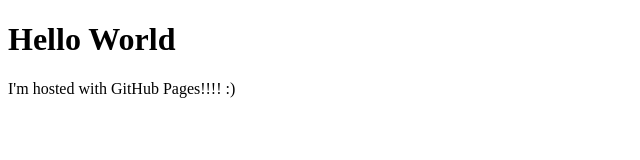
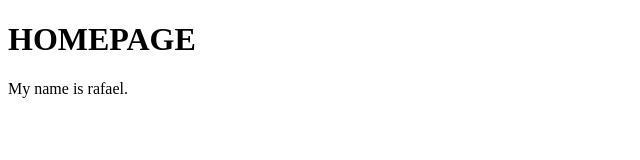
Before and after one commit to rafaelscsilva/githubtest, a plain HTML site: page index.html in a window 1280 px wide. Shown: the whole page, without its empty margins (0-640 px from the left). Drawn offline with Linux system fonts and the light colour scheme.

Commit message:
Update index.html

```diff
--- a/index.html
+++ b/index.html
@@ -1,7 +1,11 @@
 <!DOCTYPE html>
 <html>
+
 <body>
-<h1>Hello World</h1>
-<p>I'm hosted with GitHub Pages!!!! :)</p>
+<h1>HOMEPAGE</h1>
+<p>My name is rafael.</p>
+
+
+
 </body>
 </html>
```
